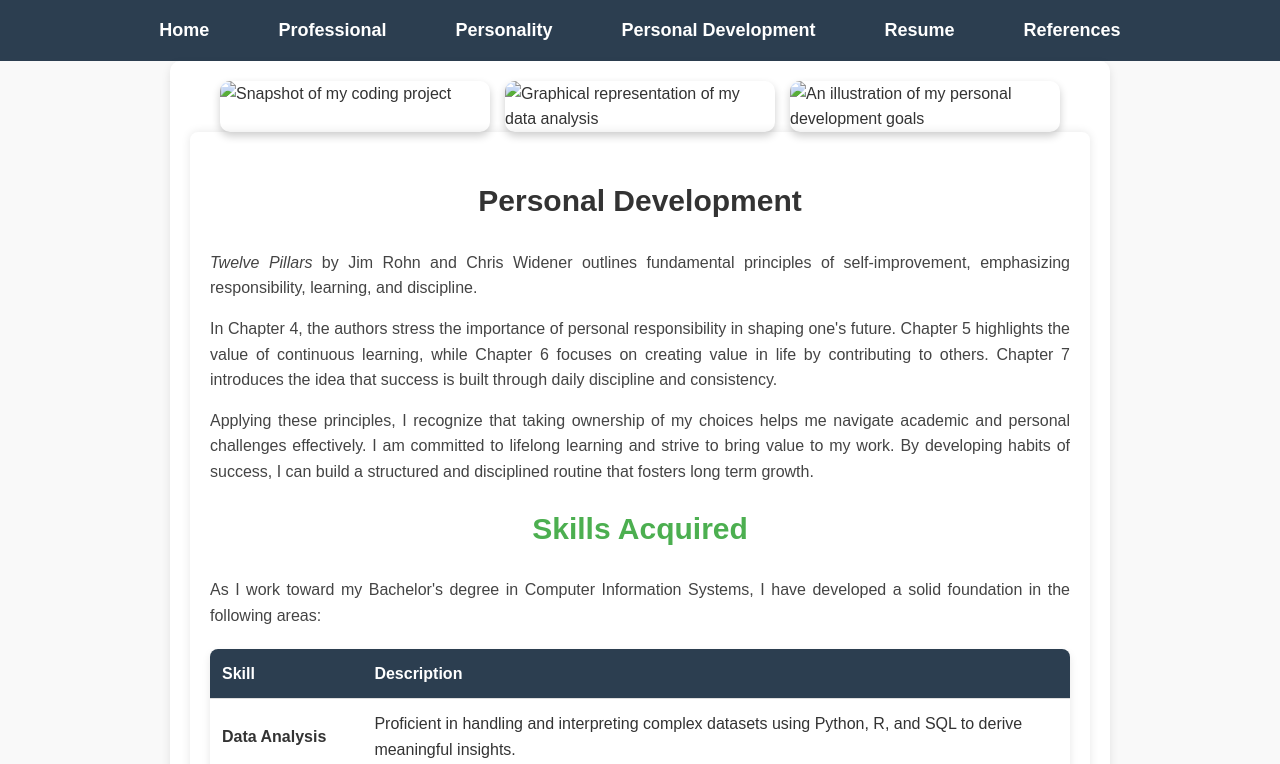
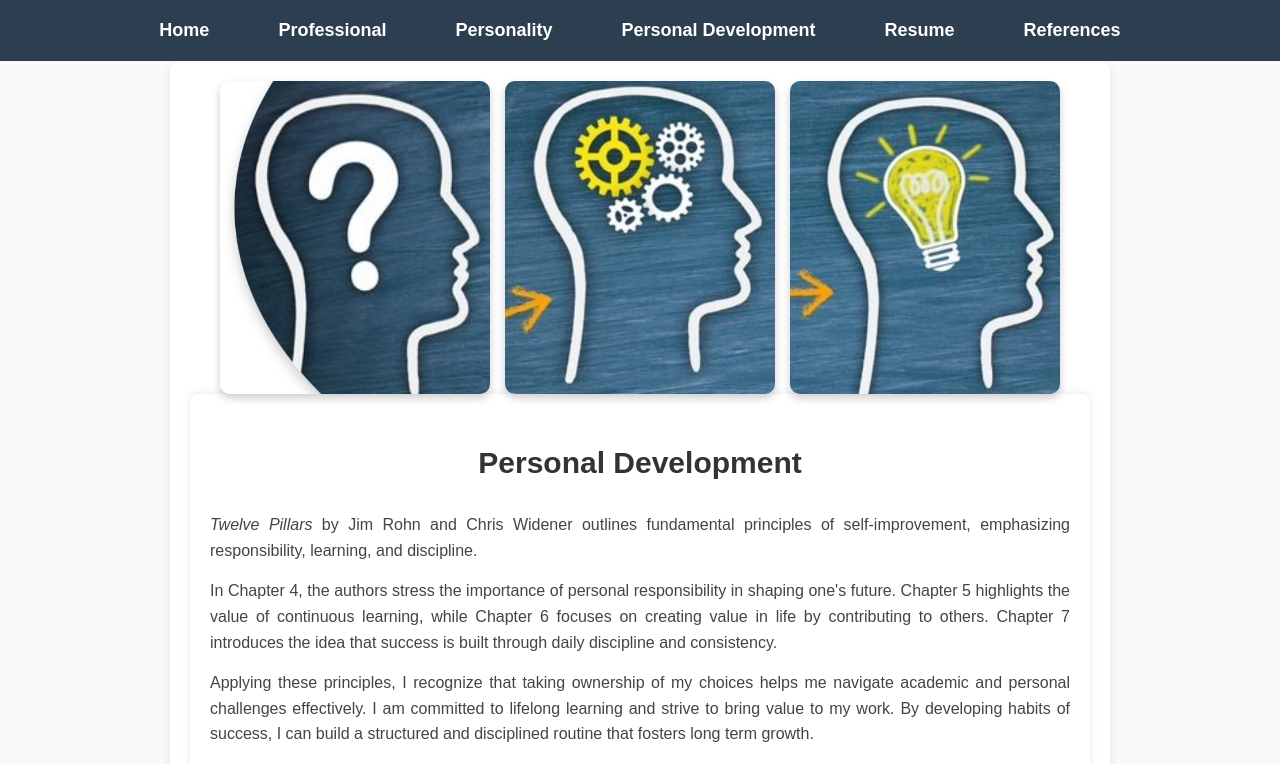
Before and after one commit to Nazid1/naz.github.io, a plain HTML site: page personal_dev.html in a window 1280 px wide. Shown: the top 764 px of the page. Drawn offline with Linux system fonts and the light colour scheme; files that its build step writes are made by us from their sources.

Commit message:
Update personal_dev.html

```diff
--- a/personal_dev.html
+++ b/personal_dev.html
@@ -102,9 +102,9 @@
 
     <main>
         <div class="image-container">
-            <img src="/Assets/ss1.png" alt="Snapshot of my coding project">
-            <img src="/Assets/ss2.png" alt="Graphical representation of my data analysis">
-            <img src="/Assets/ss3.png" alt="An illustration of my personal development goals">
+            <img src="ss1.png" alt="Snapshot of my coding project">
+            <img src="ss2.png" alt="Graphical representation of my data analysis">
+            <img src="ss3.png" alt="An illustration of my personal development goals">
         </div>
 
         <section>
```
